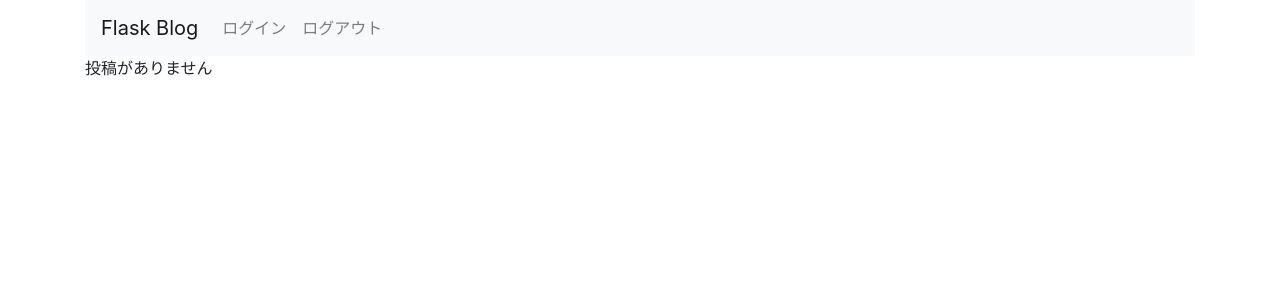
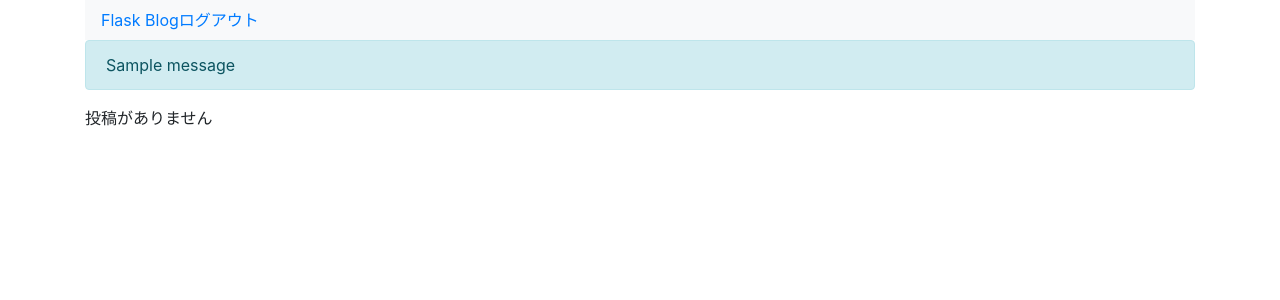
Before and after one commit to makinokoudai/Flask_team_I, a Flask app: page / in a window 1280 px wide. Shown: the top 300 px of the page. Run offline with Flask 3, Linux system fonts and the light colour scheme; the visitor is signed in with stand-in values (Sample User, id 1); one stand-in notice (Sample message) is shown; some libraries are stand-ins or nearby versions.

Commit message:
ログインまで

```diff
--- a/parksohyun/application/flask_blog/__init__.py
+++ b/parksohyun/application/flask_blog/__init__.py
@@ -1,5 +1,4 @@
 # 1. init.py(어플리케이션 본체 파일)작성
-
 from flask import Flask
 
 # flask의 어플리케이션 본체를 작성
--- a/parksohyun/application/flask_blog/templates/entries/index.html
+++ b/parksohyun/application/flask_blog/templates/entries/index.html
@@ -1,5 +1,5 @@
 <!-- 5. index.html 작성 -->
-{% extends "layout.html" %}
-{% block body %}
-投稿がありません
+{% extends "layout.html" %} <!-- layout.html 내용을 引き継ぐ -->
+{% block body %} <!-- layout.html의 {#block body#} {#endblock#}의 부분을 置き換える -->
+投稿がありません <!-- 上書きしたい内容 -->
 {% endblock %}
--- a/parksohyun/application/flask_blog/templates/layout.html
+++ b/parksohyun/application/flask_blog/templates/layout.html
@@ -11,7 +11,7 @@
 
     <div class="container">
         <nav class="navbar navbar-expand-lg navbar-light bg-light">
-            <a href="/" class="navbar-brand">Flask Blog</a>
+            <a href="navbar-brand" href="{{ url_for('show_entries')}}">Flask Blog</a>
             <button class="navbar-toggler" type="button" data-toggle="collapse"
             data-target="#navbarNav" aria-controls="navbarNav" aria-expanded="false"
             aria-label="Toggle navigation">
@@ -20,11 +20,24 @@
 
             <div class="collapse navbar-collapse" id="navbarNav">
                 <ul class="nav navbar-nav navbar-right">
-                    <li class="nav-item"><a href="/login" class="nav-link">ログイン</a></li>
-                    <li class="nav-item"><a href="/logout" class="nav-link">ログアウト</a></li>
+                    {% if not session.logged_in %}
+                    <li class="nav-item">
+                        <a class="nav_link" href="{{url_for('login')}}">ログイン</a>
+                    </li>
+                    {% else %}
+                    <li class="nav-item">
+                        <a class="nav_link" href="{{url_for('logout')}}">ログアウト</a>
+                    </li>
+                    {% endif %}
                 </ul>
             </div>
         </nav>
+        {% for message in get_flashed_messages()%}
+        <div class="alert alert-info" role="alert">
+            {{ message }}
+        </div>
+        {% endfor %}
+
         <div class="blog-body">
             {% block body %}{% endblock %}
         </div>
--- a/parksohyun/application/flask_blog/views.py
+++ b/parksohyun/application/flask_blog/views.py
@@ -8,7 +8,7 @@ from flask_blog import app
 @app.route('/')
 def show_entries():
     if not session.get('logged_in'):
-        return redirect('/login')
+        return redirect(url_for('login'))
     # 5) templates 폴더 이하에 있는 entries/index.html를 반환해 렌더링해 준다
     # 경로에 templates를 지정하지 않은 이유는,
     # templates 폴더 이하에 자동으로 html파일이 있는 것을 인식해 주기 때문
@@ -27,13 +27,13 @@ def show_entries():
 def login():
     if request.method == 'POST':
         if request.form['username'] != app.config['USERNAME']:
-            print('Username is not correct')
+            flash('Username is not correct')
         elif request.form['password'] != app.config['PASSWORD']:
-            print('Password is not correct')
+            flash('Password is not correct')
         else:
             session['logged_in'] = True
-            # 올바를 때는, /로 리다이렉트시키고,
-            return redirect('/')
+            flash('ログインしました')
+            return redirect(url_for('show_entries'))
     # 그렇지 않으면 render_template('login.html')만이 실행
     # GET의 경우, /login을 클릭했을 때는 이 처리를 통과하지 않으므로
     # render=template('login.html')만이 실행되어, 로그인 폼이 표시됨
@@ -43,4 +43,5 @@ def login():
 @app.route('/logout')
 def logout():
     session.pop('logged_in', None)
-    return redirect('/')
+    flash('ログアウトしました')
+    return redirect(url_for('show_entries'))
```
Also changed, not shown: parksohyun/application/flask_blog/templates/login.html (+11 -8 lines).
